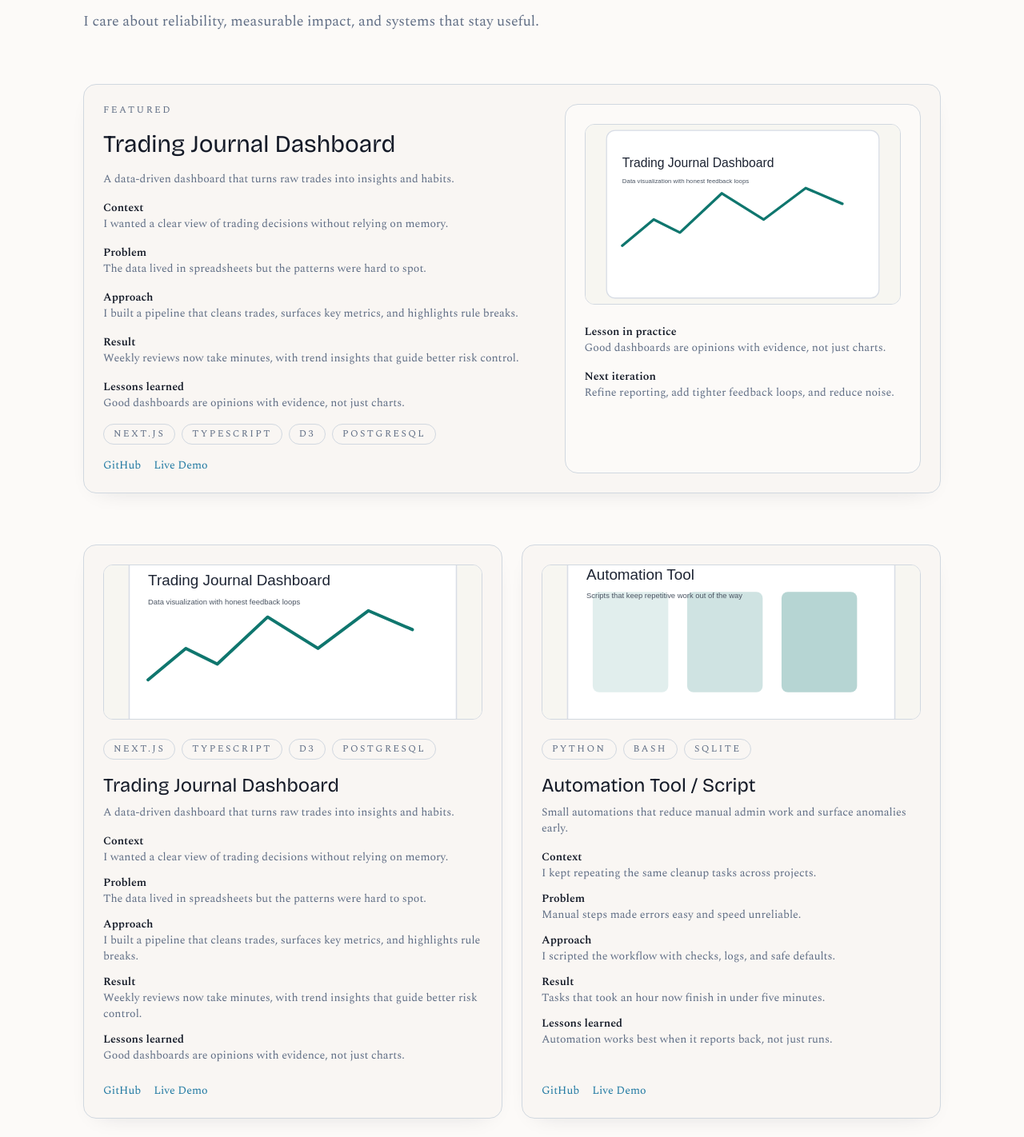
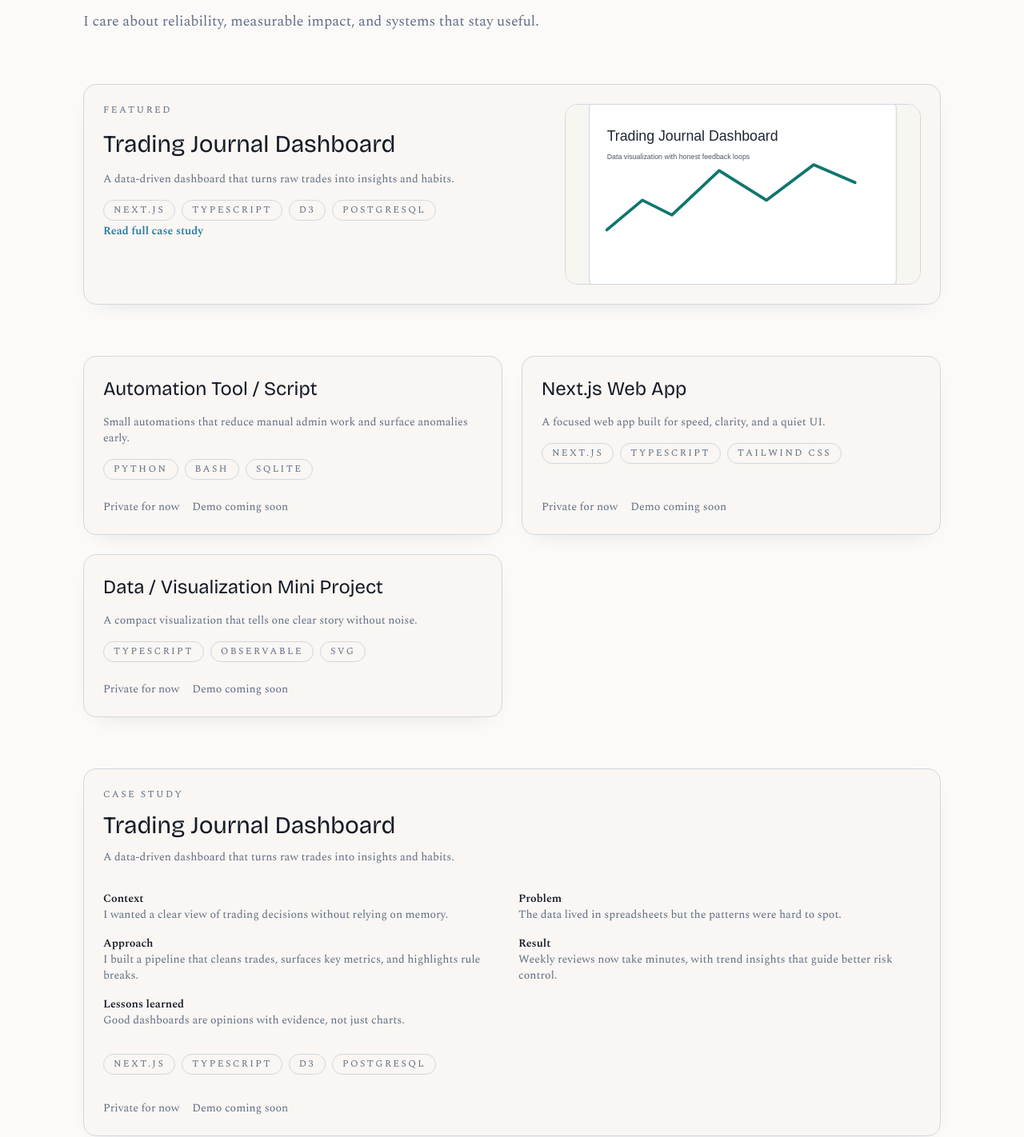
Before and after one commit to SofyanEkaFebriyanto/vibe-portofolio, a Next.js app: page /projects in a window 1280 px wide. Shown: the part 220-1642 px from the top of the page at 80% size. Built offline with nearby package versions, Linux system fonts and the light colour scheme.

Commit message:
Update: About, Contact, Layout, Notes, Now, Projects

```diff
--- a/app/layout.tsx
+++ b/app/layout.tsx
@@ -47,12 +47,7 @@ const personSchema = {
   '@type': 'Person',
   name: 'Sofyan Eka Febriyanto',
   url: 'https://sofyanekafebriyanto.my.id',
-  jobTitle: 'Student',
-  sameAs: [
-    'https://github.com/username',
-    'https://linkedin.com/in/username',
-    'https://x.com/username'
-  ]
+  jobTitle: 'Student'
 };
 
 export default function RootLayout({
--- a/app/notes/page.tsx
+++ b/app/notes/page.tsx
@@ -1,4 +1,6 @@
+import Link from 'next/link';
 import { NotesList } from '@/components/NotesList';
+import { formatDate } from '@/lib/format';
 import { getAllNotes } from '@/lib/notes';
 
 export const metadata = {
@@ -8,6 +10,9 @@ export const metadata = {
 
 export default async function NotesPage() {
   const notes = await getAllNotes();
+  const pinnedSlug = 'building-with-code-thinking-with-data';
+  const pinned = notes.find((note) => note.slug === pinnedSlug);
+  const rest = notes.filter((note) => note.slug !== pinnedSlug);
 
   return (
     <div className="container-page space-y-10 py-16">
@@ -18,7 +23,26 @@ export default async function NotesPage() {
           I document patterns, mistakes, and small decisions that make systems reliable.
         </p>
       </section>
-      <NotesList notes={notes} />
+      {pinned ? (
+        <section className="card space-y-4">
+          <p className="text-xs uppercase tracking-[0.3em] text-muted">Start here</p>
+          <div className="space-y-2">
+            <h2 className="font-heading text-2xl">
+              <Link href={`/notes/${pinned.slug}`} className="hover:text-accent">
+                {pinned.title}
+              </Link>
+            </h2>
+            <p className="text-xs uppercase tracking-[0.3em] text-muted">
+              {formatDate(pinned.date)}
+            </p>
+          </div>
+          <p className="text-sm text-muted">{pinned.excerpt}</p>
+          <Link href={`/notes/${pinned.slug}`} className="text-sm font-semibold text-accent">
+            Read note
+          </Link>
+        </section>
+      ) : null}
+      <NotesList notes={rest} />
     </div>
   );
 }
--- a/app/now/page.tsx
+++ b/app/now/page.tsx
@@ -16,6 +16,11 @@ export default function NowPage() {
           A living page that keeps things honest and current.
         </p>
         <p className="text-sm text-muted">Last updated: {nowContent.lastUpdated}</p>
+      </section>
+
+      <section className="card max-w-2xl space-y-3">
+        <h2 className="font-heading text-xl">One thing I am trying to get better at this month</h2>
+        <p className="text-sm text-muted">Staying consistent even when motivation is low.</p>
       </section>
 
       <section className="grid gap-6 md:grid-cols-2">
--- a/app/page.tsx
+++ b/app/page.tsx
@@ -20,7 +20,7 @@ export default async function HomePage() {
     <div className="space-y-24 py-16">
       <section className="container-page space-y-10">
         <div className="max-w-3xl space-y-6 animate-fade-up">
-          <p className="text-sm uppercase tracking-[0.3em] text-muted">Personal site</p>
+          <p className="text-sm uppercase tracking-[0.3em] text-muted">Systems, not noise.</p>
           <h1 className="font-heading text-4xl leading-tight md:text-6xl">
             Building with code. Thinking with data.
           </h1>
--- a/app/projects/page.tsx
+++ b/app/projects/page.tsx
@@ -10,6 +10,7 @@ export const metadata = {
 
 export default function ProjectsPage() {
   const featured = projects.find((project) => project.featured) ?? projects[0];
+  const rest = projects.filter((project) => project.slug !== featured.slug);
 
   return (
     <div className="container-page space-y-16 py-16">
@@ -26,7 +27,42 @@ export default function ProjectsPage() {
           <p className="text-xs uppercase tracking-[0.2em] text-muted">Featured</p>
           <h2 className="font-heading text-3xl">{featured.title}</h2>
           <p className="text-sm text-muted">{featured.summary}</p>
-          <div className="grid gap-4 text-sm text-muted">
+          <div className="flex flex-wrap gap-2">
+            {featured.stack.map((item) => (
+              <span key={item} className="tag">
+                {item}
+              </span>
+            ))}
+          </div>
+          <Link href="#featured-case-study" className="text-sm font-semibold text-accent">
+            Read full case study
+          </Link>
+        </div>
+        <div className="overflow-hidden rounded-2xl border border-border bg-bg">
+          <Image
+            src={featured.image}
+            alt={featured.title}
+            width={1200}
+            height={800}
+            sizes="(min-width: 768px) 40vw, 100vw"
+            className="h-56 w-full object-cover"
+          />
+        </div>
+      </section>
+
+      <section className="grid gap-6 md:grid-cols-2">
+        {rest.map((project) => (
+          <ProjectCard key={project.slug} project={project} />
+        ))}
+      </section>
+
+      <section id="featured-case-study" className="card space-y-8">
+        <div className="space-y-3">
+          <p className="text-xs uppercase tracking-[0.2em] text-muted">Case study</p>
+          <h2 className="font-heading text-3xl">{featured.title}</h2>
+          <p className="text-sm text-muted">{featured.summary}</p>
+        </div>
+        <div className="grid gap-4 text-sm text-muted md:grid-cols-2">
           <div>
             <p className="font-semibold text-text">Context</p>
             <p>{featured.context}</p>
@@ -56,41 +92,22 @@ export default function ProjectsPage() {
           ))}
         </div>
         <div className="flex flex-wrap gap-4 text-sm">
-            {featured.links.map((link) => (
-              <Link key={link.href} href={link.href} className="text-accent hover:underline">
+          {featured.links.map((link, index) =>
+            link.href ? (
+              <Link
+                key={`${link.label}-${index}`}
+                href={link.href}
+                className="text-accent hover:underline"
+              >
                 {link.label}
               </Link>
-            ))}
+            ) : (
+              <span key={`${link.label}-${index}`} className="text-muted">
+                {link.label}
+              </span>
+            )
+          )}
         </div>
-        </div>
-        <div className="flex flex-col gap-6 rounded-2xl border border-border bg-bg p-6">
-          <div className="overflow-hidden rounded-xl border border-border">
-            <Image
-              src={featured.image}
-              alt={featured.title}
-              width={1200}
-              height={800}
-              sizes="(min-width: 768px) 40vw, 100vw"
-              className="h-56 w-full object-cover"
-            />
-          </div>
-          <div className="space-y-4 text-sm text-muted">
-            <div>
-              <p className="font-semibold text-text">Lesson in practice</p>
-              <p>{featured.lessons}</p>
-            </div>
-            <div>
-              <p className="font-semibold text-text">Next iteration</p>
-              <p>Refine reporting, add tighter feedback loops, and reduce noise.</p>
-            </div>
-          </div>
-        </div>
-      </section>
-
-      <section className="grid gap-6 md:grid-cols-2">
-        {projects.map((project) => (
-          <ProjectCard key={project.slug} project={project} />
-        ))}
       </section>
     </div>
   );
--- a/components/ProjectCard.tsx
+++ b/components/ProjectCard.tsx
@@ -1,21 +1,12 @@
-import Image from 'next/image';
 import Link from 'next/link';
 import type { Project } from '@/data/projects';
 
 export const ProjectCard = ({ project }: { project: Project }) => {
   return (
-    <article className="card flex h-full flex-col gap-6">
-      <div className="overflow-hidden rounded-xl border border-border bg-bg">
-        <Image
-          src={project.image}
-          alt={project.title}
-          width={1200}
-          height={800}
-          sizes="(min-width: 768px) 50vw, 100vw"
-          className="h-48 w-full object-cover"
-        />
-      </div>
-      <div className="flex-1 space-y-4">
+    <article className="card flex h-full flex-col justify-between gap-6">
+      <div className="space-y-4">
+        <h3 className="font-heading text-2xl">{project.title}</h3>
+        <p className="text-sm text-muted">{project.summary}</p>
         <div className="flex flex-wrap items-center gap-2">
           {project.stack.map((item) => (
             <span key={item} className="tag">
@@ -23,43 +14,23 @@ export const ProjectCard = ({ project }: { project: Project }) => {
             </span>
           ))}
         </div>
-        <div>
-          <h3 className="font-heading text-2xl">{project.title}</h3>
-          <p className="mt-2 text-sm text-muted">{project.summary}</p>
-        </div>
-        <dl className="grid gap-3 text-sm text-muted">
-          <div>
-            <dt className="font-semibold text-text">Context</dt>
-            <dd>{project.context}</dd>
-          </div>
-          <div>
-            <dt className="font-semibold text-text">Problem</dt>
-            <dd>{project.problem}</dd>
-          </div>
-          <div>
-            <dt className="font-semibold text-text">Approach</dt>
-            <dd>{project.approach}</dd>
-          </div>
-          <div>
-            <dt className="font-semibold text-text">Result</dt>
-            <dd>{project.result}</dd>
-          </div>
-          <div>
-            <dt className="font-semibold text-text">Lessons learned</dt>
-            <dd>{project.lessons}</dd>
-          </div>
-        </dl>
       </div>
       <div className="flex flex-wrap gap-4 text-sm">
-        {project.links.map((link) => (
+        {project.links.map((link, index) =>
+          link.href ? (
             <Link
-            key={link.href}
+              key={`${link.label}-${index}`}
               href={link.href}
               className="text-accent hover:underline"
             >
               {link.label}
             </Link>
-        ))}
+          ) : (
+            <span key={`${link.label}-${index}`} className="text-muted">
+              {link.label}
+            </span>
+          )
+        )}
       </div>
     </article>
   );
--- a/data/projects.ts
+++ b/data/projects.ts
@@ -8,7 +8,7 @@ export type Project = {
   result: string;
   lessons: string;
   stack: string[];
-  links: { label: string; href: string }[];
+  links: { label: string; href?: string }[];
   image: string;
   featured?: boolean;
 };
@@ -24,10 +24,7 @@ export const projects: Project[] = [
     result: 'Weekly reviews now take minutes, with trend insights that guide better risk control.',
     lessons: 'Good dashboards are opinions with evidence, not just charts.',
     stack: ['Next.js', 'TypeScript', 'D3', 'PostgreSQL'],
-    links: [
-      { label: 'GitHub', href: 'https://github.com/username/trading-journal' },
-      { label: 'Live Demo', href: 'https://demo.example.com' }
-    ],
+    links: [{ label: 'Private for now' }, { label: 'Demo coming soon' }],
     image: '/images/projects/trading-journal.svg',
     featured: true
   },
@@ -41,10 +38,7 @@ export const projects: Project[] = [
     result: 'Tasks that took an hour now finish in under five minutes.',
     lessons: 'Automation works best when it reports back, not just runs.',
     stack: ['Python', 'Bash', 'SQLite'],
-    links: [
-      { label: 'GitHub', href: 'https://github.com/username/automation-tool' },
-      { label: 'Live Demo', href: 'https://demo.example.com' }
-    ],
+    links: [{ label: 'Private for now' }, { label: 'Demo coming soon' }],
     image: '/images/projects/automation-tool.svg'
   },
   {
@@ -57,10 +51,7 @@ export const projects: Project[] = [
     result: 'Pages are fast, predictable, and easy to extend.',
     lessons: 'Structure first, polish second, launch always.',
     stack: ['Next.js', 'TypeScript', 'Tailwind CSS'],
-    links: [
-      { label: 'GitHub', href: 'https://github.com/username/nextjs-web-app' },
-      { label: 'Live Demo', href: 'https://demo.example.com' }
-    ],
+    links: [{ label: 'Private for now' }, { label: 'Demo coming soon' }],
     image: '/images/projects/nextjs-web-app.svg'
   },
   {
@@ -73,10 +64,7 @@ export const projects: Project[] = [
     result: 'Readers can understand the takeaway in under a minute.',
     lessons: 'If you cannot explain it, do not visualize it.',
     stack: ['TypeScript', 'Observable', 'SVG'],
-    links: [
-      { label: 'GitHub', href: 'https://github.com/username/data-viz-mini' },
-      { label: 'Live Demo', href: 'https://demo.example.com' }
-    ],
+    links: [{ label: 'Private for now' }, { label: 'Demo coming soon' }],
     image: '/images/projects/data-viz-mini.svg'
   }
 ];
```
Also changed, not shown: app/about/page.tsx (+26 -5 lines), app/contact/page.tsx (+5 -5 lines). Lines whose indentation alone changed are shown as unchanged.
